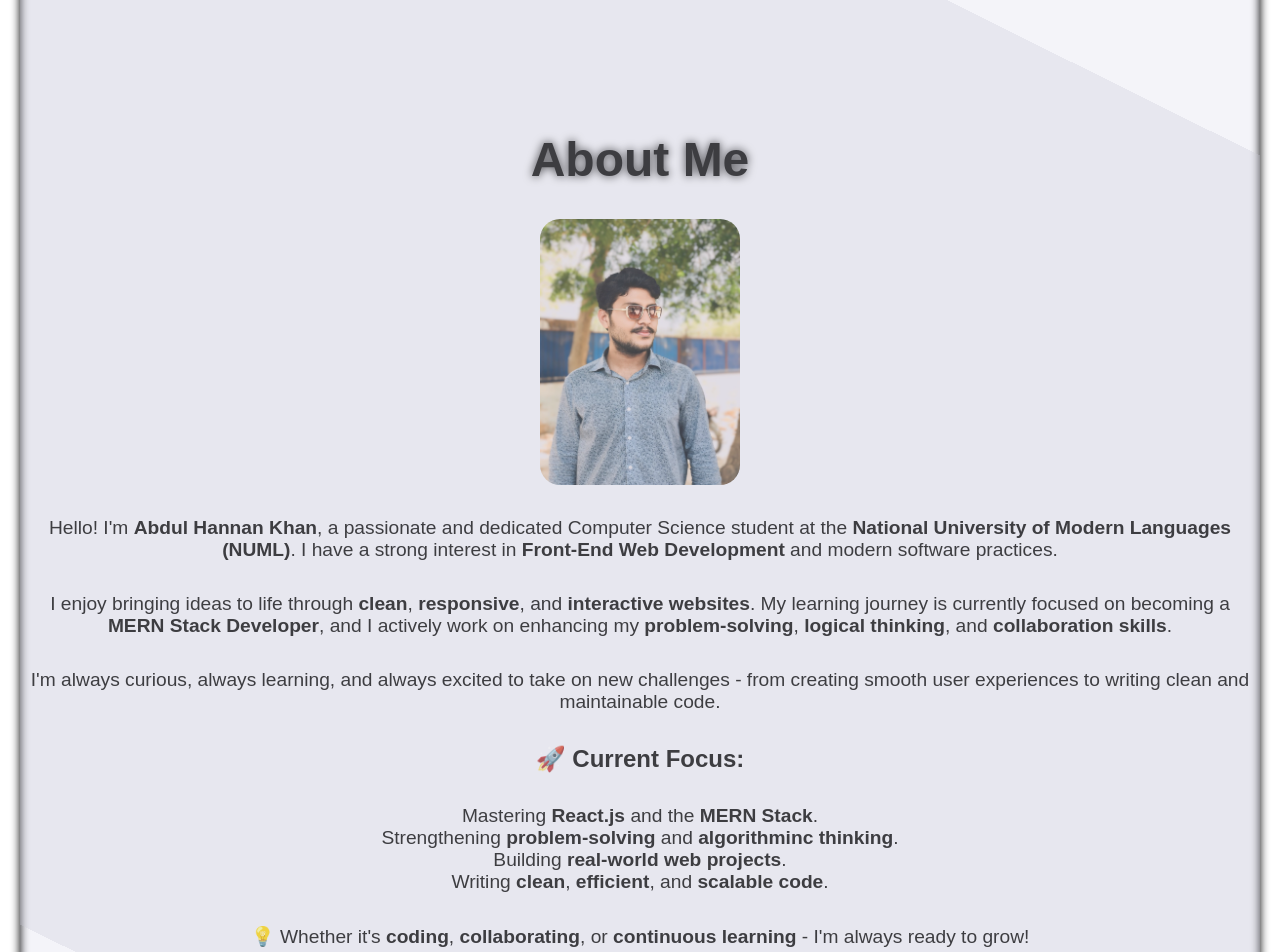
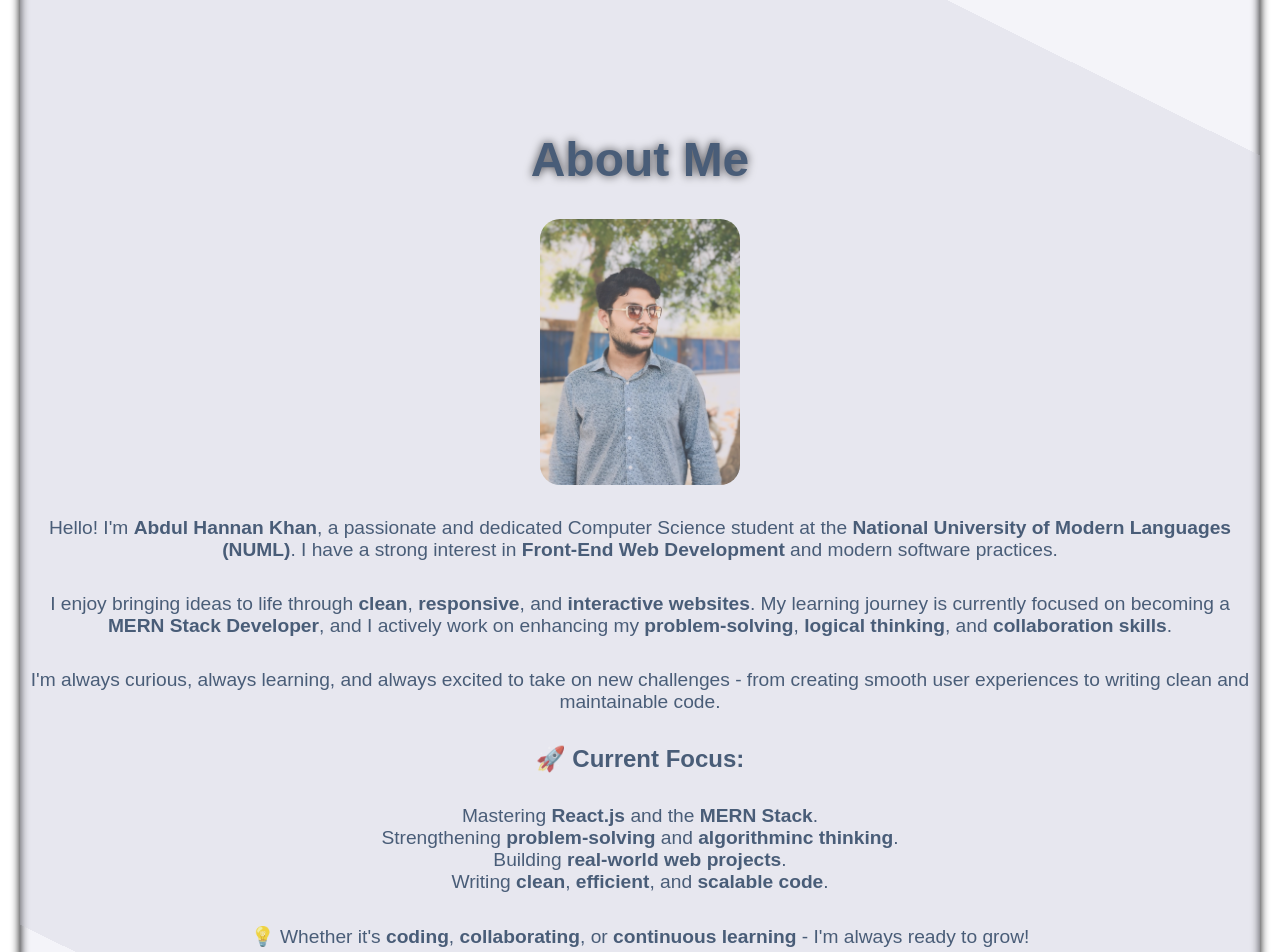
Before and after one commit to Hannankhan203/My-React-Portfolio, a React (Create React App) app: page / in a window 1280 px wide. Shown: the part 1020-1972 px from the top of the page. Built offline with nearby package versions, Linux system fonts and the light colour scheme.

Commit message:
Added darkmode in About Section

```diff
--- a/src/App.css
+++ b/src/App.css
@@ -261,7 +261,6 @@ label input:checked ~ .botn {
   padding: 10px;
   border-radius: 20px;
   height: 100%;
-  background-color: #f4f4f9;
   box-shadow: 0 0 10px #000, inset 0 0 10px #000;
   display: flex;
   flex-direction: column;
--- a/src/components/About.jsx
+++ b/src/components/About.jsx
@@ -1,20 +1,20 @@
 import React from "react";
 import profileImage from "../assets/My Picture.jpg";
 
-function About() {
+function About({ darkMode }) {
   return (
     <section id="About">
-      <div className="about-section">
-      <h2 className="about-heading">About Me</h2>
+      <div className={`about-section ${darkMode ? "dark-mode" : "light-mode"}`}>
+      <h2 className={`about-heading ${darkMode ? "dark-mode" : "light-mode"}`}>About Me</h2>
       <img src={profileImage} alt="Profile-Image" className="profile-image" />
-      <p className="about-p">
+      <p className={`about-p ${darkMode ? "dark-mode" : "light-mode"}`}>
         Hello! I'm <strong>Abdul Hannan Khan</strong>, a passionate and
         dedicated Computer Science student at the{" "}
         <strong>National University of Modern Languages (NUML)</strong>. I have
         a strong interest in <strong>Front-End Web Development</strong> and
         modern software practices.
       </p>
-      <p className="about-p">
+      <p className={`about-p ${darkMode ? "dark-mode" : "light-mode"}`}>
         I enjoy bringing ideas to life through <strong>clean</strong>,{" "}
         <strong>responsive</strong>, and <strong>interactive websites</strong>.
         My learning journey is currently focused on becoming a{" "}
@@ -22,13 +22,13 @@ function About() {
         my <strong>problem-solving</strong>, <strong>logical thinking</strong>,
         and <strong>collaboration skills</strong>.
       </p>
-      <p className="about-p">
+      <p className={`about-p ${darkMode ? "dark-mode" : "light-mode"}`}>
         I'm always curious, always learning, and always excited to take on new
         challenges - from creating smooth user experiences to writing clean and
         maintainable code.
       </p>
-      <h3 className="about-sub-heading">🚀 Current Focus:</h3>
-      <ul className="about-focus">
+      <h3 className={`about-sub-heading ${darkMode ? "dark-mode" : "light-mode"}`}>🚀 Current Focus:</h3>
+      <ul className={`about-focus ${darkMode ? "dark-mode" : "light-mode"}`}>
         <li className="about-focus-list">
           Mastering <strong>React.js</strong> and the{" "}
           <strong>MERN Stack</strong>.
@@ -45,7 +45,7 @@ function About() {
           <strong>scalable code</strong>.
         </li>
       </ul>
-      <p className="about-p">
+      <p className={`about-p ${darkMode ? "dark-mode" : "light-mode"}`}>
         💡 Whether it's <strong>coding</strong>, <strong>collaborating</strong>,
         or <strong>continuous learning</strong> - I'm always ready to grow!
       </p>
--- a/src/components/color.css
+++ b/src/components/color.css
@@ -119,7 +119,7 @@ label .botn.dark-mode::after {
   transition: 0.5s;
 }
 
-/* Home Section */
+/* Hero Section */
 
 #Hero-Section.light-mode {
   background-color: #00bcfb;
@@ -207,14 +207,64 @@ label .botn.dark-mode::after {
 
 /* About Section */
 
-.about .about-background.light-mode {
+.about-section.light-mode {
   background-color: #f4f4f9;
   transition: 0.5s;
 }
 
-.about .about-background.dark-mode {
+.about-section.dark-mode {
   background-color: #252836;
   transition: 0.5s;
+}
+
+.about-section.light-mode::before {
+  background-color: #c9c9d6;
+ transition: 0.3s;
+}
+
+.about-section.dark-mode::before {
+  background-color: #8b8b90;
+ transition: 0.3s;
+}
+
+.about-heading.light-mode {
+    color: #112d4e;
+    transition: 0.3s;
+}
+
+.about-heading.dark-mode {
+    color: #f4f4f9;
+    transition: 0.3s;
+}
+
+.about-p.light-mode {
+    color: #112d4e;
+    transition: 0.3s;
+}
+
+.about-p.dark-mode {
+    color: #f4f4f9;
+    transition: 0.3s;
+}
+
+.about-sub-heading.light-mode {
+    color: #112d4e;
+    transition: 0.3s;
+}
+
+.about-sub-heading.dark-mode {
+    color: #f4f4f9;
+    transition: 0.3s;
+}
+
+.about-focus.light-mode {
+    color: #112d4e;
+    transition: 0.3s;
+}
+
+.about-focus.dark-mode {
+    color: #f4f4f9;
+    transition: 0.3s;
 }
 
 /* Project Section */
```
